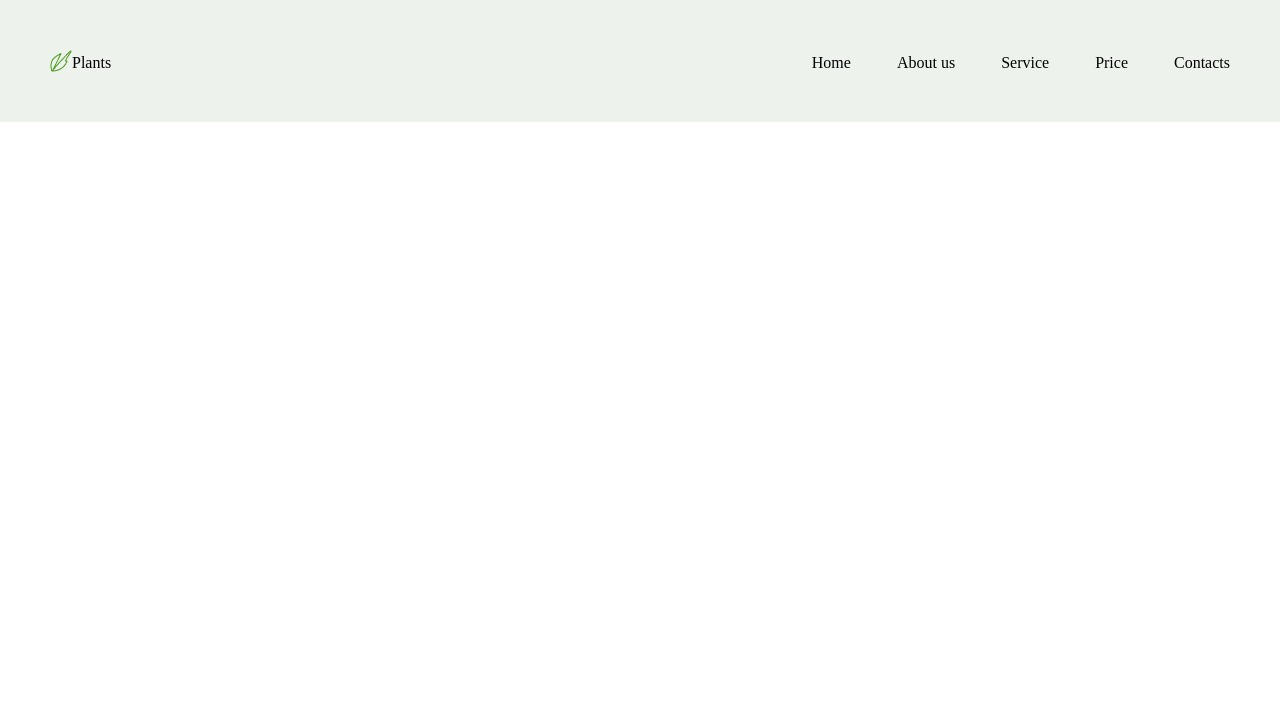
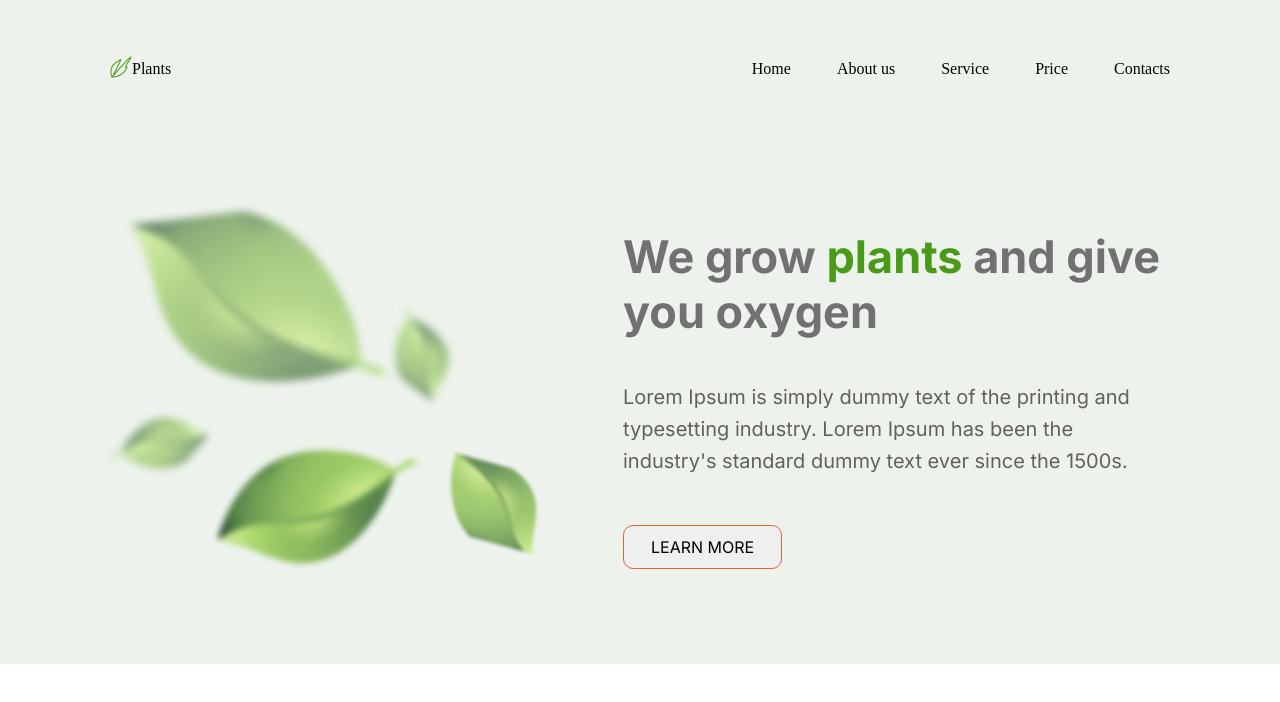
Before and after one commit to VasiliyKajem9/Plants, a website built with webpack: page Plants/src/index.html in a window 1280 px wide. Built offline with nearby package versions, Linux system fonts and the light colour scheme; a web font is replaced by a local one.

Commit message:
feat: welcome section

```diff
--- a/Plants/src/index.html
+++ b/Plants/src/index.html
@@ -44,7 +44,19 @@
   <main class="main app__main">
     <section class="welcome main__welcome">
       <div class="welcome__wrapper">
+        <img src="./img/other/leafs.png" alt="leafs" class="welcome__bg">
 
+        <div class="welcome__descr">
+          <h1 class="mainHeading welcome__mainHeading">
+            We grow <span class="mainHeading__view">plants</span> and give you oxygen
+          </h1>
+
+          <p class="welcome__content">
+            Lorem Ipsum is simply dummy text of the printing and typesetting industry. Lorem Ipsum has been the industry's standard dummy text ever since the 1500s.
+          </p>
+
+          <button type="button" class="btn welcome__btn">Learn more</button>
+        </div>
       </div>
     </section>
   </main>
--- a/Plants/src/scss/header.scss
+++ b/Plants/src/scss/header.scss
@@ -3,8 +3,7 @@
   font-family: $inika;
   font-weight: 400;
   .header__wrapper {
-    max-width: 1440px;
-    margin: auto;
+    @include baseWidth;
     padding: 56px 110px;
     display: flex;
     align-items: flex-end;
@@ -24,7 +23,7 @@
     display: flex;
     .nav__item {
       color: $links-nav;
-      transition: .2s ease-in-out all;
+      transition: .3s ease-in-out all;
       &:not(:last-child) {
         margin-right: 46px;
       }
@@ -37,7 +36,7 @@
   }
 }
 
-@media (max-width: 1439px) {
+@media (max-width: 1250px) {
   .header {
     .header__wrapper {
       padding: 50px;
--- a/Plants/src/scss/main.scss
+++ b/Plants/src/scss/main.scss
@@ -25,8 +25,27 @@ $main-gray : #636060;
 $inika : 'Inika', serif;
 $inter : 'Inter', sans-serif;
 
-// font-family: 'Inika', serif;
-// font-family: 'Inter', sans-serif;
+// --Mixins--
+
+@mixin baseWidth {
+  max-width: 1440px;
+  margin: auto;
+}
+
+.btn {
+  text-transform: uppercase;
+  border: 1px solid $main-orange;
+  border-radius: 10px;
+  font-family: $inter;
+  font-size: 16px;
+  padding: 11px 27px;
+  transition: .2s ease-in-out all;
+  &:hover{
+    cursor: pointer;
+    background-color: $main-orange;
+    color: #fff
+  }
+}
 
 @import './header.scss';
 @import './main/welcome.scss';
--- a/Plants/src/scss/main/welcome.scss
+++ b/Plants/src/scss/main/welcome.scss
@@ -0,0 +1,60 @@
+.welcome {
+  background-color: $bg-section;
+  font-family: $inter;
+  .welcome__wrapper {
+    @include baseWidth;
+    padding: 53px 100px;
+    display: flex;
+    justify-content: space-between;
+    .welcome__descr {
+      margin: auto 7px auto 0;
+      .welcome__mainHeading {
+        max-width: 550px;
+        font-size: 45px;
+        font-weight: 700;
+        color: $main-lightGray;
+        margin-bottom: 42px;
+        .mainHeading__view {
+          color: $main-green;
+        }
+      }
+
+      .welcome__content{
+        font-size: 20px;
+        max-width: 525px;
+        margin-bottom: 48px;
+        color: $main-gray;
+        line-height: 32px;
+      }
+    }
+  }
+}
+
+@media (max-width: 1250px) {
+  .welcome {
+    .welcome__wrapper {
+      padding: 39px 50px 68px ;
+      flex-direction: row-reverse;
+      .welcome__bg {
+        max-width: 280px;
+        height: 254px;
+      }
+
+      .welcome__descr {
+        .welcome__mainHeading {
+          font-size: 35px;
+          max-width: 340px;
+          line-height: 47px;
+          margin-bottom: 30px;
+        }
+
+        .welcome__content{
+          font-size: 16px;
+          max-width: 325px;
+          margin-bottom: 35px;
+          line-height: 26px;
+        }
+      }
+    }
+  }
+}
```
Also changed, not shown: Plants/src/img/other/leafs.png (added).
